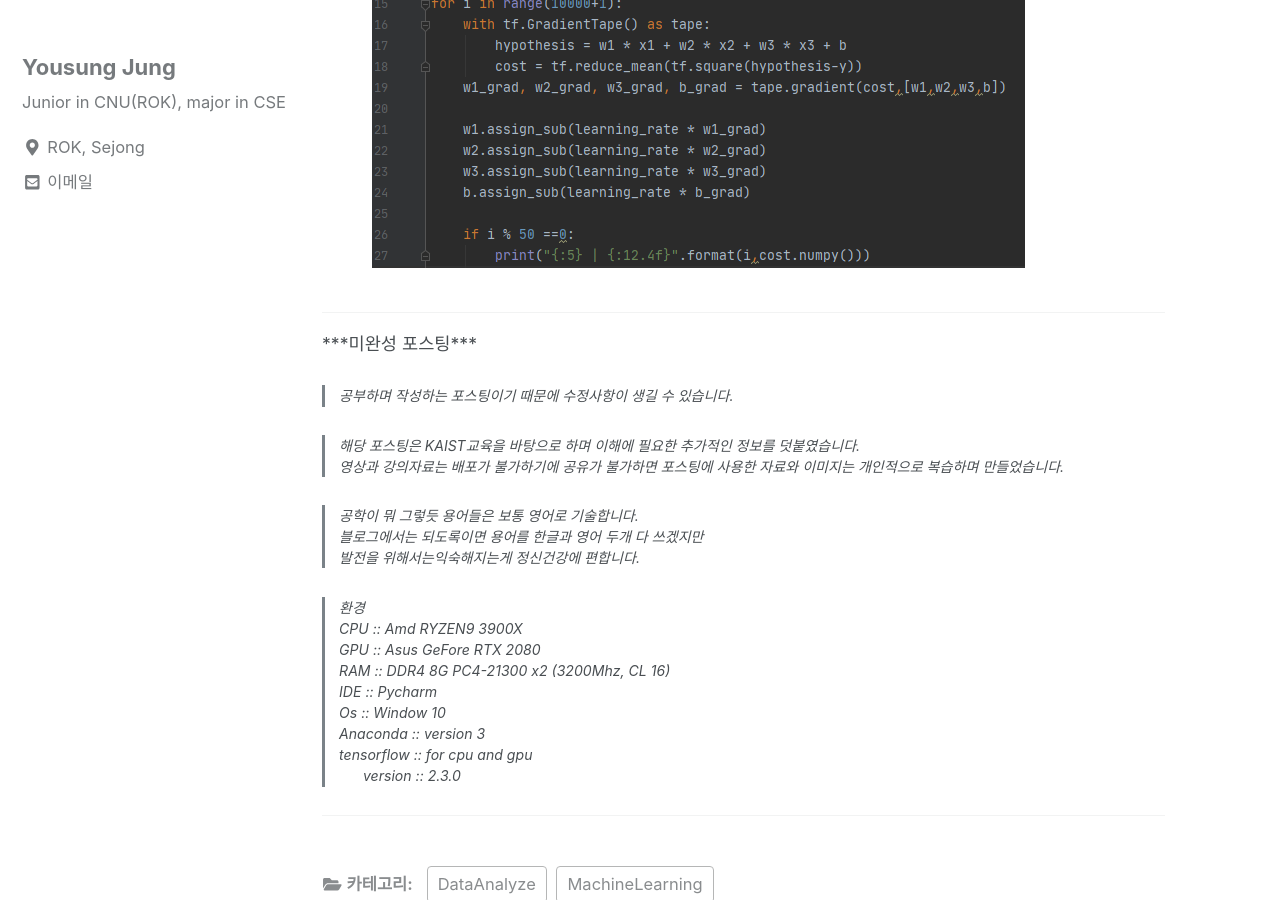
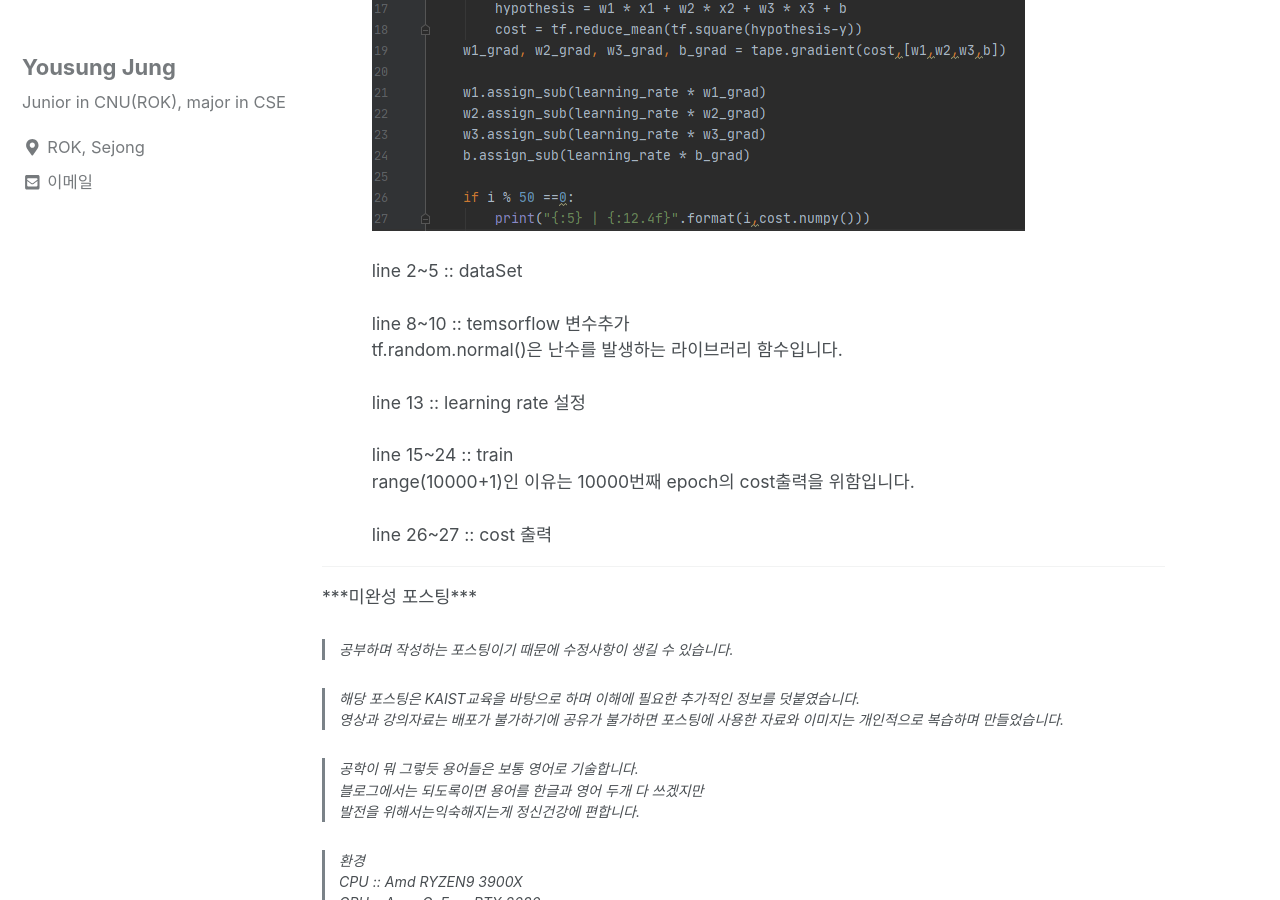
Before and after one commit to can019/can019.github.io, a Jekyll site: the page built from _posts/2020-09-02-MachineLearning-AI-6.md, in a window 1280 px wide and 900 px high, scrolled down 898 px. Built offline with Jekyll 4.4.1, drawn with Linux system fonts in a browser that asks for light colours; nearby versions of some CDN libraries.

Commit message:
다중 선형 회귀 기본 code

```diff
--- a/_posts/2020-09-02-MachineLearning-AI-6.md
+++ b/_posts/2020-09-02-MachineLearning-AI-6.md
@@ -9,13 +9,21 @@ categories: MachineLearning DataAnalyze
 <div style = "font-size :0.8em"><!--Largest-->
   <a href = "https://can019.github.io/machinelearning/dataanalyze/MachineLearning-AI-5/">지난 포스팅</a><br/>
   <div><!--chapter1-->
-    <h3 style = "font-size :1.2em"> 다중 선형 회귀</h3><br/>
+    <h3 style = "font-size :1.2em"> 다중 선형 회귀</h3>
     	<div style = "margin-left : 3%">
 		      <div><!--chapter2-->
     	       <h3 style = "font-size :1.2em"> 기본적인 다중 선형 회귀 구현</h3><br/>
     				 <div style = "margin-left : 3%">
                     다중 선형 회귀 역시 단순 선형 회귀 코드와 비슷합니다.<br/><br/>
 					          <img src="/assets/photos/machineLearning6/multiple_linear_regression_code.png"><br/><br/>
+                    line 2~5 :: dataSet <br><br>
+                    line 8~10 :: temsorflow 변수추가 <br>
+                    tf.random.normal()은 난수를 발생하는 라이브러리 함수입니다.<br><br>
+
+                    line 13 :: learning rate 설정 <br><br>
+                    line 15~24 :: train <br>
+                    range(10000+1)인 이유는 10000번째 epoch의 cost출력을 위함입니다.<br><br>
+                    line 26~27 :: cost 출력 <br>
   			     </div>
   		  </div><!--chapter2-->
 	   </div>
```
